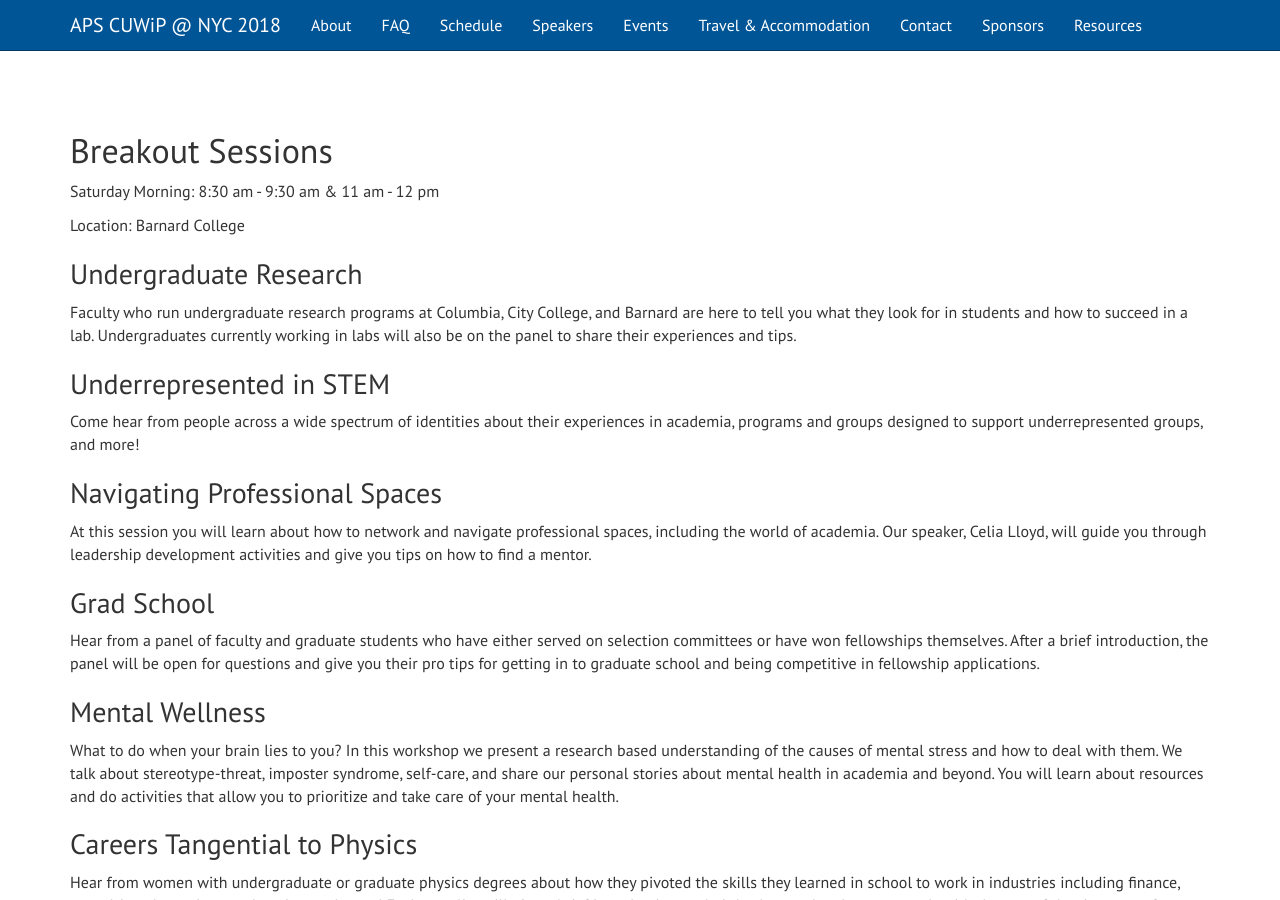
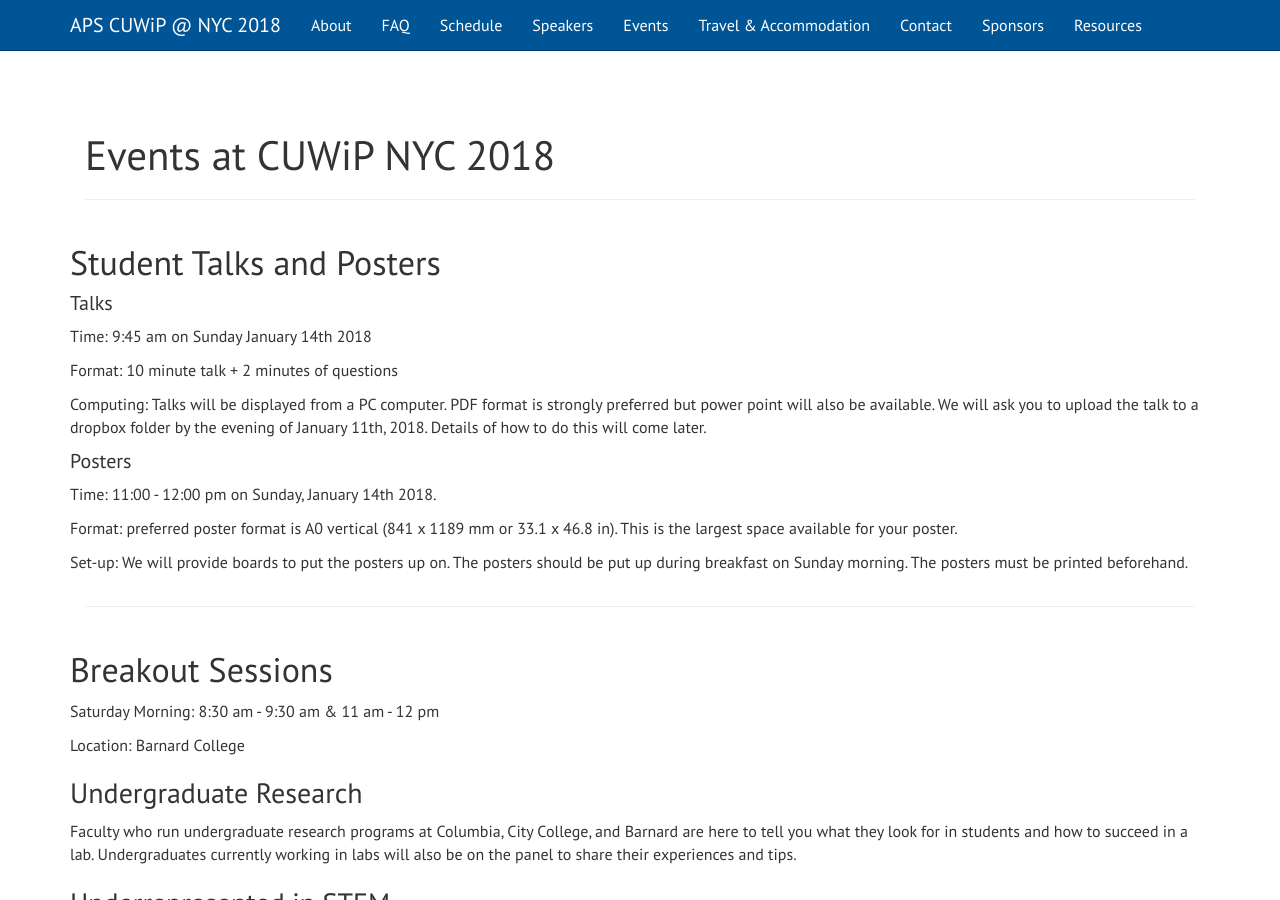
Before and after one commit to cuwip-nyc/cuwip-nyc.github.io, a Jekyll site: the page built from events.html, in a window 1280 px wide and 900 px high. Built offline with Jekyll 4.4.1, drawn with Linux system fonts in a browser that asks for light colours; nearby versions of some CDN libraries.

Commit message:
add student talks description

```diff
--- a/events.html
+++ b/events.html
@@ -5,6 +5,25 @@ permalink: /events/
 navigation_weight: 1
 order: 6
 ---
+
+<h1>Events at CUWiP NYC 2018</h1>
+<hr>
+<div id="studentTalks"  class="row">
+<h2>Student Talks and Posters</h2>
+<h4>Talks</h4>
+<p>Time: 9:45 am on Sunday January 14th 2018</p>
+<p>Format: 10 minute talk + 2 minutes of questions</p>
+<p>Computing: Talks will be displayed from a PC computer. PDF format is strongly preferred but power point will also be available.
+We will ask you to upload the talk to a dropbox folder by the evening of January 11th, 2018. Details of how to do this will come later.</p>
+
+<h4>Posters</h4>
+<p>Time: 11:00 - 12:00 pm on Sunday, January 14th 2018.</p>
+<p>Format: preferred poster format is A0 vertical (841 x 1189 mm or 33.1 x 46.8 in). This is the largest space available for your poster.</p>
+<p>Set-up: We will provide boards to put the posters up on. The posters should be put up during breakfast on Sunday morning. The posters must be printed beforehand.  </p>
+
+</div>
+
+<hr>
 <div class="row">
 
 <h2 id="breakouts">Breakout Sessions</h2>
@@ -39,6 +58,7 @@ order: 6
 <p>Hear from women with undergraduate or graduate physics degrees about how they pivoted the skills they learned in school to work in industries including finance, consulting, data science, education, and more!  Each panelist will give a brief introduction to their background and current work, with the rest of the time open for your questions.</p>
 </div>
 
+<hr>
 
 <div class="row">
   <h2>Networking &amp; Grad School Fair</h2>
--- a/schedule.html
+++ b/schedule.html
@@ -58,7 +58,7 @@ order: 3
 </thead>
 <tr><td>8:30-9:00</td><td>Breakfast</td><td>Columbia</td><td></td></tr>
 <tr><td>9:00-9:45</td><td>Plenary 2: <a href="{{site.baseurl}}/speakers/#plenarySpeakers">Kelle Cruz</a></td><td>Columbia</td><td></td></tr>
-<tr><td>9:45-11:00</td><td>Parallel Student Talks</td><td>Columbia</td><td></td></tr>
+<tr><td>9:45-11:00</td><td><a href="{{site.baseurl}}/events/#studentTalks">Parallel Student Talks</a></td><td>Columbia</td><td></td></tr>
 <tr><td>11:00-12:00</td><td>Poster Fair + Coffee</td><td>Columbia</td><td></td></tr>
 <tr><td>12:00-12:30</td><td>Closing Remarks/Award Ceremony</td><td>Columbia</td><td></td></tr>
 <tr><td>12:30-1:30</td><td>Lunch</td><td>Columbia</td><td></td></tr>
```
Also changed, not shown: 2 other files.
